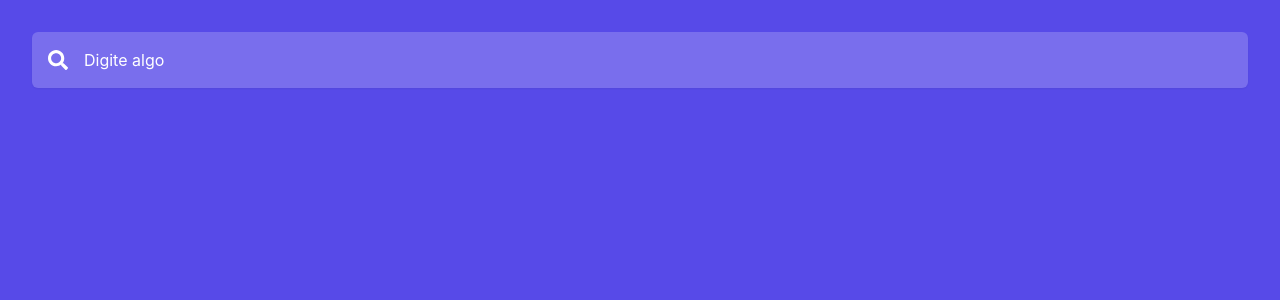
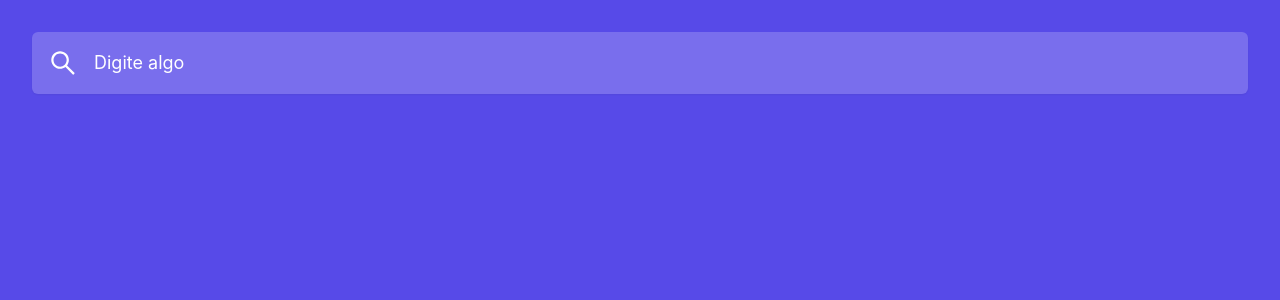
Before and after one commit to ruanvsrateira/-Codelandia--Challenge-1, a React (Vite) app: page / in a window 1280 px wide. Shown: the top 300 px of the page. Built offline with nearby package versions, Linux system fonts and the light colour scheme.

Commit message:
refactor(components): refactor styles

```diff
--- a/src/components/SearchInput/SearchInput.module.scss
+++ b/src/components/SearchInput/SearchInput.module.scss
@@ -2,6 +2,6 @@
   @apply flex w-full items-center gap-4 p-4 bg-white/20 rounded-md shadow-sm;
 
   &__input{
-    @apply bg-transparent text-white placeholder:text-white text-base;
+    @apply bg-transparent text-white placeholder:text-white text-lg;
   }
 }
--- a/src/components/SearchInput/SearchInput.tsx
+++ b/src/components/SearchInput/SearchInput.tsx
@@ -1,5 +1,5 @@
 import styles from "./SearchInput.module.scss";
-import { FaSearch } from "react-icons/fa";
+import { AiOutlineSearch } from "react-icons/ai";
 
 interface SearchInputProps {
   placeholder: string;
@@ -8,7 +8,7 @@ interface SearchInputProps {
 export const SearchInput = ({ placeholder }: SearchInputProps) => {
   return (
     <div className={styles["input-group"]}>
-      <FaSearch fill="white" size={20} />
+      <AiOutlineSearch fill="white" size={30} />
       <input
         className={styles["input-group__input"]}
         placeholder={placeholder}
```
